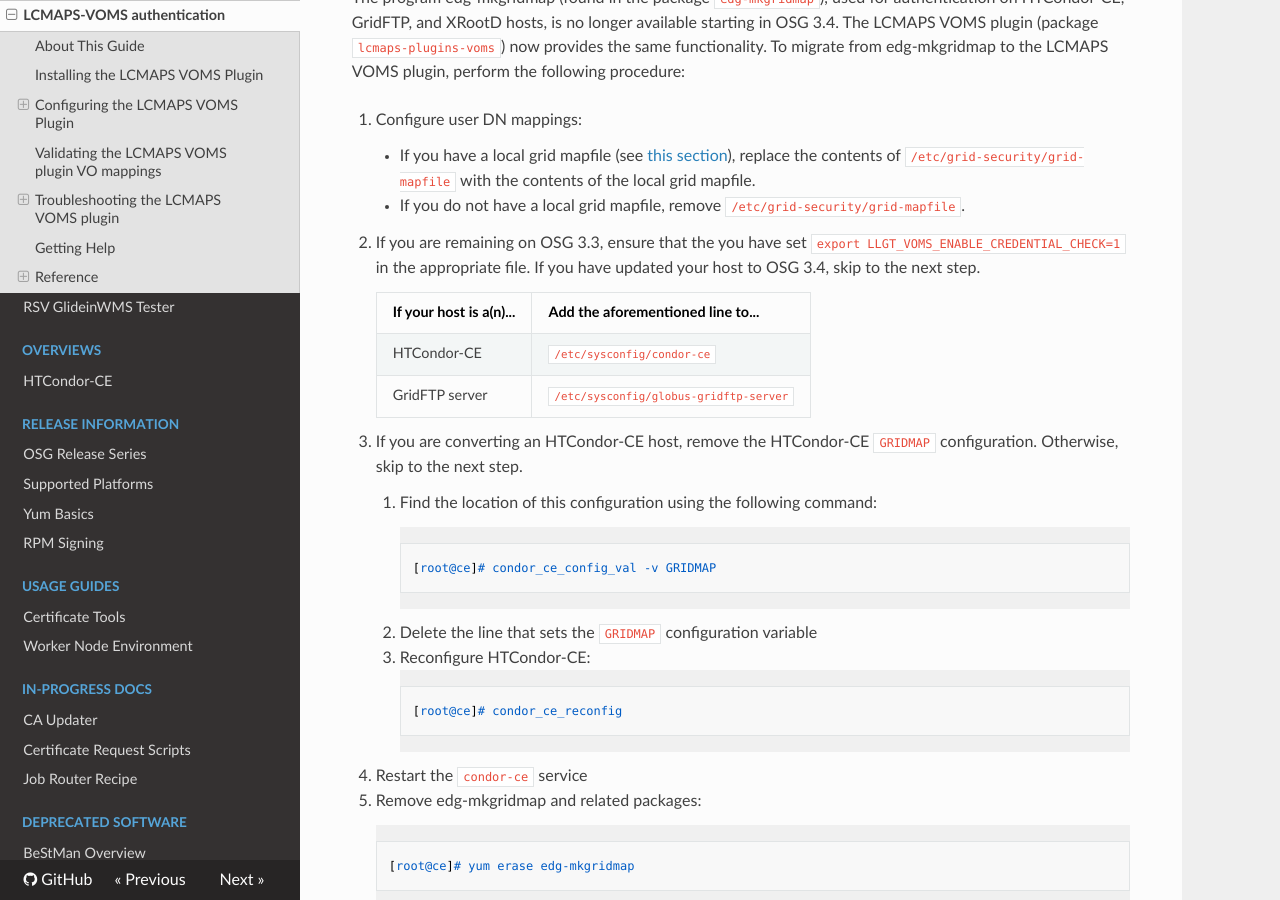
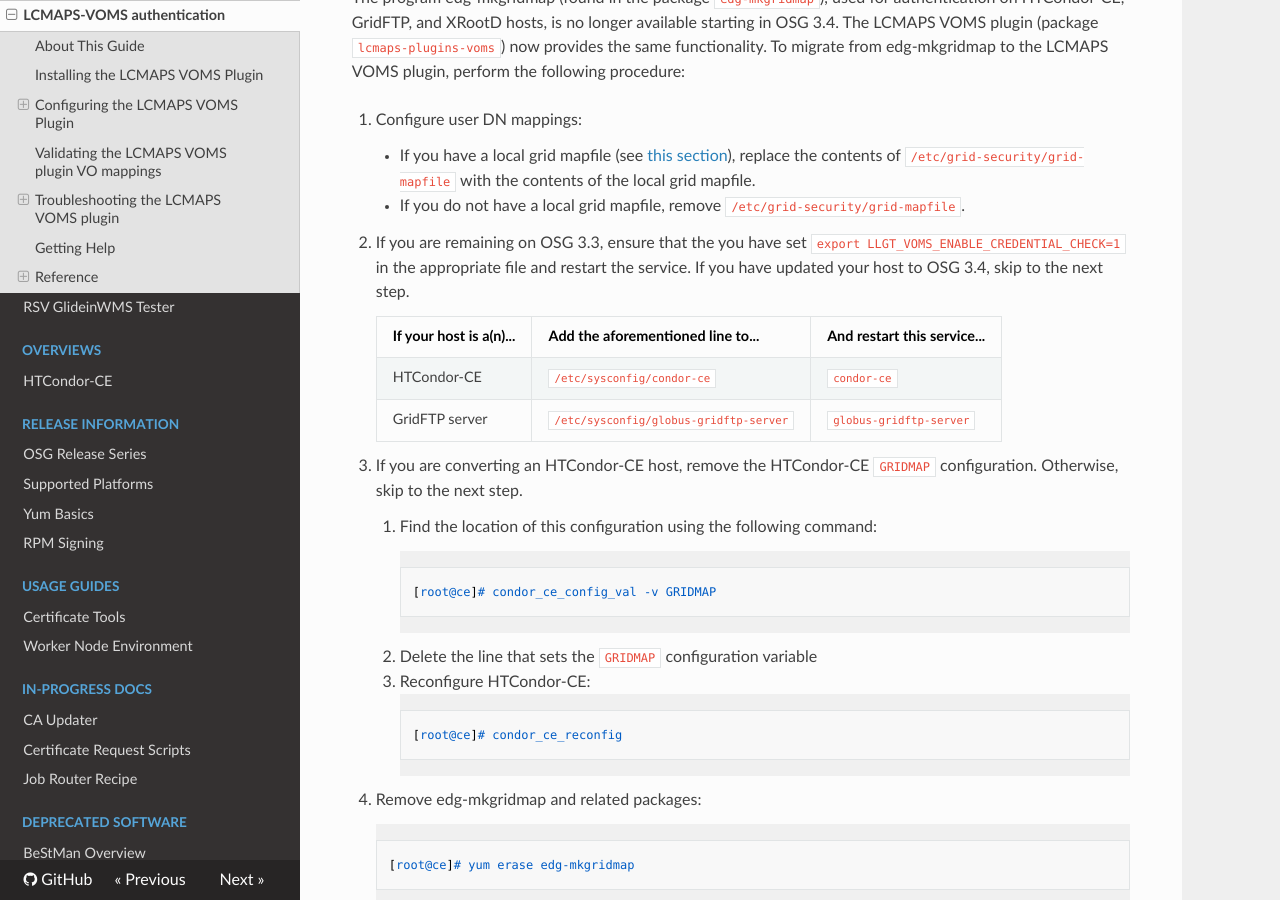
Before and after one commit to osg-htc/docs, an MkDocs documentation site: the page built from docs/other/lcmaps-voms-authentication.md, in a window 1280 px wide and 900 px high, scrolled down 2593 px. Built offline with MkDocs 1.6.1, drawn with Linux system fonts in a browser that asks for light colours; nearby versions of some CDN libraries; old or Windows-style settings are respelled for this version of MkDocs.

Commit message:
Move restart step into the 3.3 table

```diff
--- a/docs/other/lcmaps-voms-authentication.md
+++ b/docs/other/lcmaps-voms-authentication.md
@@ -104,12 +104,12 @@
 
     * If you do not have a local grid mapfile, remove `/etc/grid-security/grid-mapfile`.
 
-2.  If you are remaining on OSG 3.3, ensure that the you have set `export LLGT_VOMS_ENABLE_CREDENTIAL_CHECK=1` in the appropriate file. If you have updated your host to OSG 3.4, skip to the next step.
+2.  If you are remaining on OSG 3.3, ensure that the you have set `export LLGT_VOMS_ENABLE_CREDENTIAL_CHECK=1` in the appropriate file and restart the service. If you have updated your host to OSG 3.4, skip to the next step.
 
-    | **If your host is a(n)...** | **Add the aforementioned line to...**  |
-    |:----------------------------|:---------------------------------------|
-    | HTCondor-CE                 | `/etc/sysconfig/condor-ce`             |
-    | GridFTP server              | `/etc/sysconfig/globus-gridftp-server` |
+    | **If your host is a(n)...** | **Add the aforementioned line to...**  | **And restart this service...** |
+    |:----------------------------|:---------------------------------------| :------------------------------ |
+    | HTCondor-CE                 | `/etc/sysconfig/condor-ce`             | `condor-ce`                     |
+    | GridFTP server              | `/etc/sysconfig/globus-gridftp-server` | `globus-gridftp-server`         |
 
 3.  If you are converting an HTCondor-CE host, remove the HTCondor-CE `GRIDMAP` configuration. Otherwise, skip to the next step.
 
```
Also changed, not shown: other parts of docs/other/lcmaps-voms-authentication.md (+0 -1 lines).
